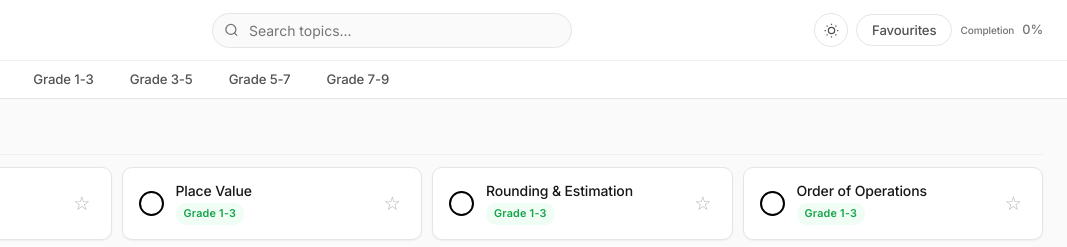
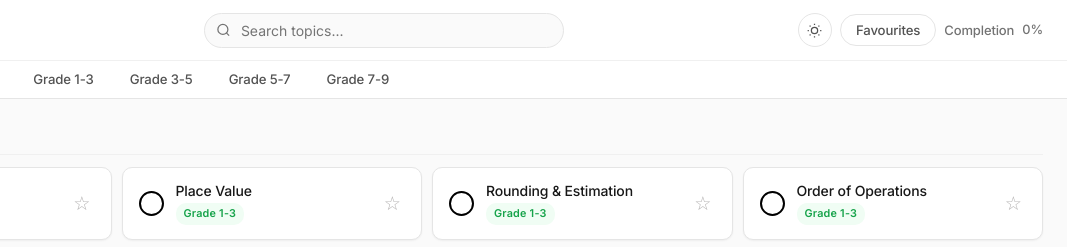
Before and after one commit to babymu5k/maths-project, a plain HTML site: page index.html in a window 1280 px wide. Shown: the top 247 px of the page, 213-1280 px from the left. Drawn offline with Linux system fonts and the light colour scheme.

Commit message:
fixed completion

```diff
--- a/index.html
+++ b/index.html
@@ -24,7 +24,7 @@
                     <svg width="15" height="15" viewBox="0 0 24 24" fill="none" stroke="currentColor" stroke-width="2"><circle cx="12" cy="12" r="5"/><path d="M12 1v2M12 21v2M4.22 4.22l1.42 1.42M18.36 18.36l1.42 1.42M1 12h2M21 12h2M4.22 19.78l1.42-1.42M18.36 5.64l1.42-1.42"/></svg>
                 </button>
                 <button class="btn" onclick="showFavourites()">Favourites</button>
-                <span style="font-size: x-small;" class="progress-indicator">Completion</span><span class="progress-indicator" id="progressLabel" >0%</span>
+                <span style="font-size: small;" class="progress-indicator">Completion</span><span class="progress-indicator" id="progressLabel" >0%</span>
             </div>
         </div>
         <nav class="nav-bar" id="mainNav">
```
